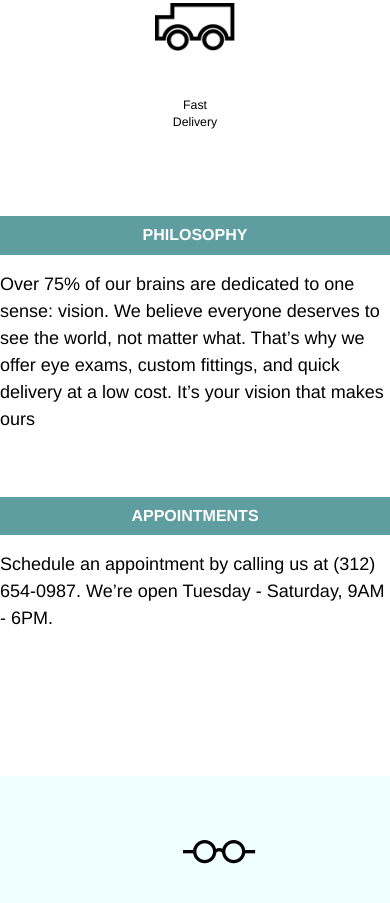
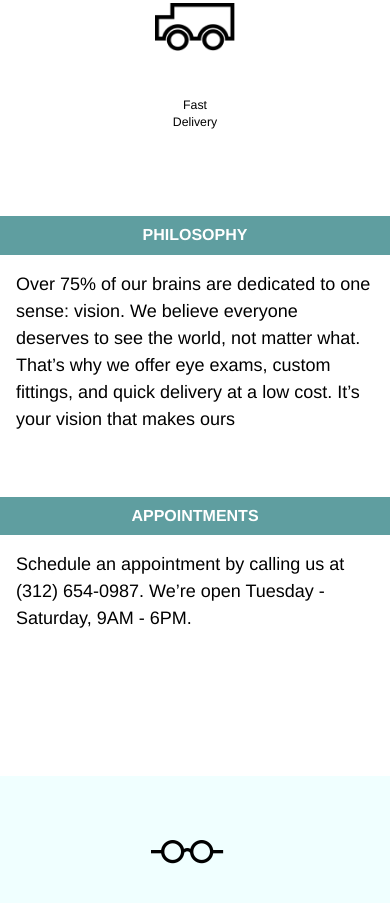
Before and after one commit to BrewsNGrams/tortoiseshell, a plain HTML site: page index.html in a window 390 px wide. Shown: the part 708-1611 px from the top of the page. Drawn offline with Linux system fonts and the light colour scheme.

Commit message:
Fixed mobile.

```diff
--- a/resources/css/style.css
+++ b/resources/css/style.css
@@ -124,7 +124,7 @@ footer {
   background-color: azure;
   display: flex;
   margin-top: 5rem;
-  padding: 4rem 0 4rem 4rem;
+  padding: 4rem;
 }
 
 @media screen and (max-width: 1024px) {
@@ -194,6 +194,10 @@ footer {
     width: 100%;
   }
 
+  .info p {
+    padding: 0 1rem;
+  }
+
   .title {
     box-sizing: border-box;
     width: 100%;
@@ -207,7 +211,7 @@ footer {
   footer {
     flex-direction: column;
     align-items: center;
-    padding: 4rem 0 4rem 4rem;
+    padding: 4rem;
   }
 
 }
```
